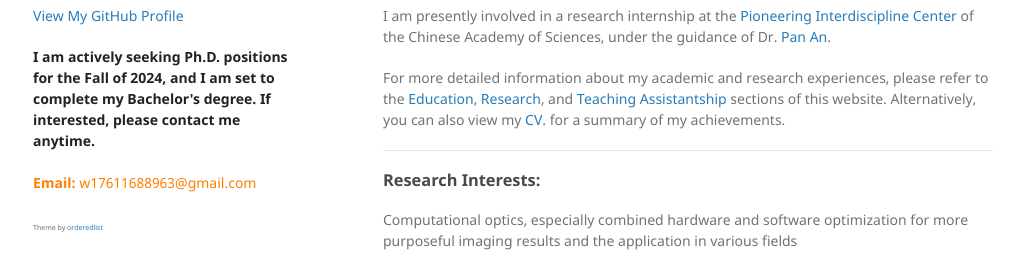
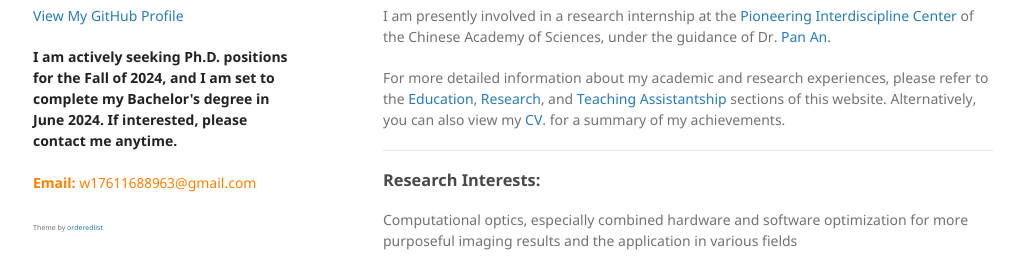
Before and after one commit to alephmembeth/alephmembeth.github.io, a Jekyll site: the page built from index.md, in a window 1280 px wide. Shown: the part 337-611 px from the top of the page, without its empty margins (127-1151 px from the left). Built offline with Jekyll 4.4.1, drawn with Linux system fonts in a browser that asks for light colours; the repository's description, which GitHub fills in, is left out.

Commit message:
Update default.html

```diff
--- a/_layouts/default.html
+++ b/_layouts/default.html
@@ -71,7 +71,7 @@
         </ul>
         {% endif %}
 
-        <p><strong>I am actively seeking Ph.D. positions for the Fall of 2024, and I am set to complete my Bachelor's degree. If interested, please contact me anytime.</strong>
+        <p><strong>I am actively seeking Ph.D. positions for the Fall of 2024, and I am set to complete my Bachelor's degree in June 2024. If interested, please contact me anytime.</strong>
                  <br><br> <span style="color: #FF8000;"><b>Email:</b> w17611688963@gmail.com</span>
                  <br><br>           <span style="font-size: 7px; display: inline;text-align: right;">Theme by <a href="https://github.com/orderedlist">orderedlist</a></span>
 
```
